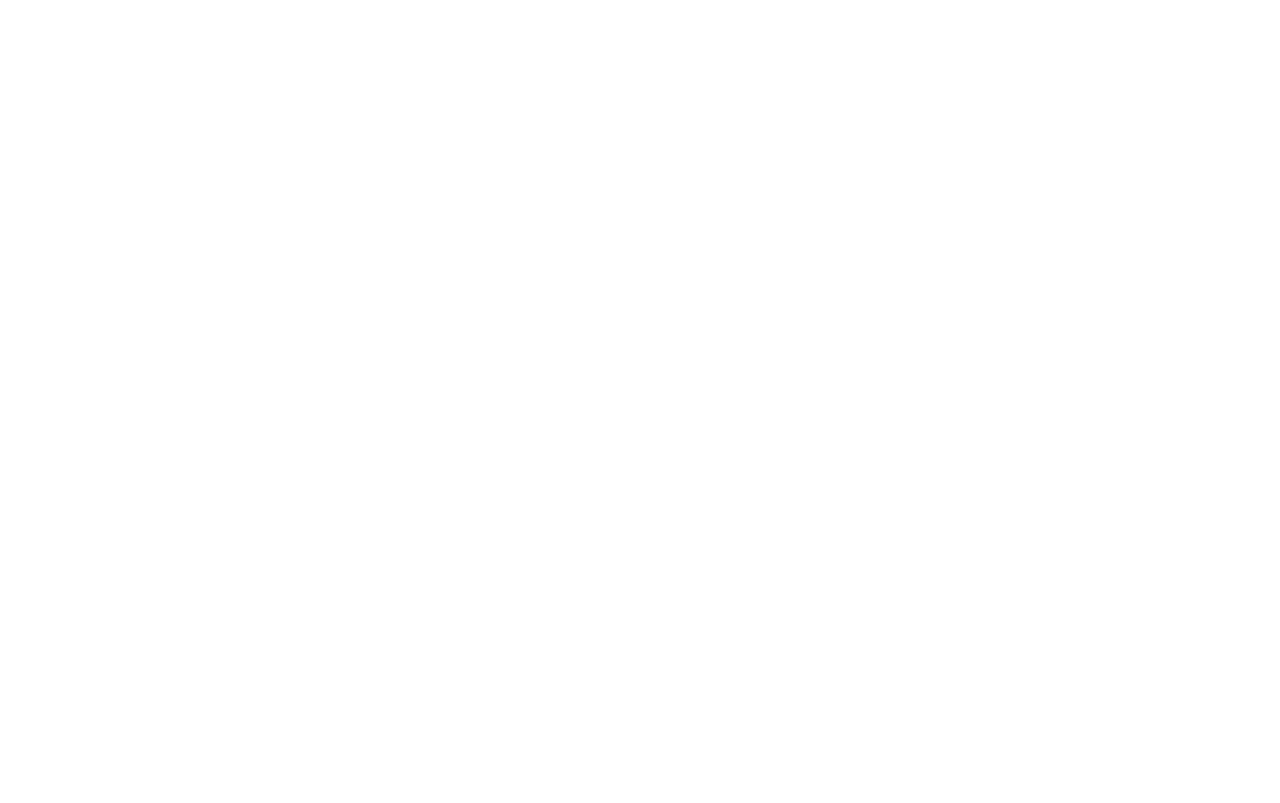
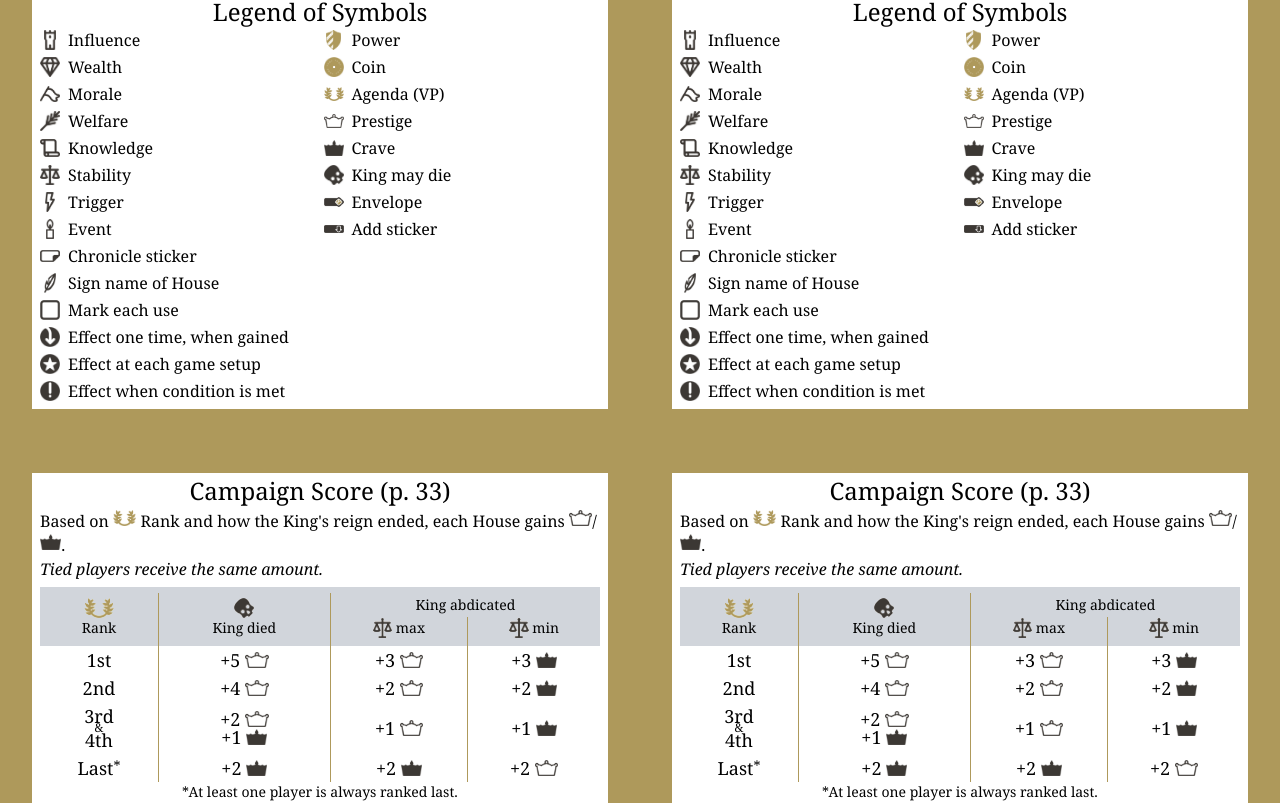
Before and after one commit to nick1n/heat, a Vue app: page /#/king in a window 1280 px wide. Shown: the part 517-1320 px from the top of the page. Before the commit the page ends 800 px from the top, so only its background shows below. Built offline with nearby package versions, Linux system fonts and the light colour scheme.

Commit message:
made 4 reference cards printable

```diff
--- a/src/views/KingAidView.vue
+++ b/src/views/KingAidView.vue
@@ -5,18 +5,18 @@
 const cardPhases = ref(false)
 const cardVote = ref(false)
 const cardResolution = ref(true)
-const cardEnd = ref(true)
-const cardScore = ref(true)
+const cardEnd = ref(false)
+const cardScore = ref(false)
 const cardSetup = ref(true)
 const cardLegacy = ref(true)
 </script>
 
 <template>
-  <div class="grid grid-cols-3 font-serif text-sm leading-normal">
-    <div v-for="i in 3" :key="i" class="hidden border-[1.5rem] border-b-[3rem] border-[#AE995B] p-2 pt-0">
+  <div class="grid grid-cols-2 font-serif text-sm leading-normal">
+    <div v-for="i in 4" :key="i" class="border-[2rem] border-[#AE995B] p-2 pt-0">
       <h2 class="text-center text-2xl leading-normal">Legend of Symbols</h2>
-      <div class="grid gap-1 text-base">
-        <div class="grid grid-cols-2 gap-1">
+      <div class="grid gap-[7px] text-base leading-5">
+        <div class="grid grid-cols-2 gap-[7px]">
           <IconText :icon="'influence'">Influence</IconText>
           <IconText :icon="'power'">Power</IconText>
           <IconText :icon="'wealth'">Wealth</IconText>
@@ -34,184 +34,157 @@
           <IconText :icon="'event'">Event</IconText>
           <IconText :icon="'sticker'">Add sticker</IconText>
         </div>
-        <IconText :icon="'chronicle'">Chronicle Sticker</IconText>
+        <IconText :icon="'chronicle'">Chronicle sticker</IconText>
+        <IconText :icon="'sign'">Sign name of House</IconText>
+        <IconText :icon="'mark'">Mark each use</IconText>
         <IconText :icon="'effect-one'">Effect one time, when gained</IconText>
         <IconText :icon="'effect-each'">Effect at each game setup</IconText>
         <IconText :icon="'effect-when'">Effect when condition is met</IconText>
       </div>
-      <table class="my-0 hidden w-full text-center text-sm">
-        <thead>
-          <tr>
-            <th class="border-r-2 border-gray-600 bg-gray-300 p-1 py-2 align-bottom font-normal" rowspan="2">
-              <img class="mx-auto h-5 mix-blend-multiply" src="/king/agenda.png" />Rank
-            </th>
-            <th class="border-r-2 border-gray-600 bg-gray-300 p-1 py-2 align-bottom font-normal" rowspan="2">
-              <img class="mx-auto h-5 mix-blend-multiply" src="/king/death.png" />King died
-            </th>
-            <th class="bg-gray-300 p-1 pt-2 font-normal" colspan="2">King abdicated</th>
-          </tr>
-          <tr>
-            <th class="border-r-2 border-gray-600 bg-gray-300 p-1 pb-2 font-normal"><img class="inline h-5 align-top mix-blend-multiply" src="/king/stability.png" /> max</th>
-            <th class="bg-gray-300 p-1 pb-2 font-normal"><img class="inline h-5 align-top mix-blend-multiply" src="/king/stability.png" /> min</th>
-          </tr>
-        </thead>
-        <tbody class="text-sm leading-normal">
-          <tr>
-            <td class="border-r-2 border-gray-600 p-1">1st</td>
-            <td class="border-r-2 border-gray-600 p-1">+5<img class="inline h-5 align-top" src="/king/prestige.png" /></td>
-            <td class="border-r-2 border-gray-600 p-1">+3<img class="inline h-5 align-top" src="/king/prestige.png" /></td>
-            <td class="p-1">+3<img class="inline h-5 align-top" src="/king/crave.png" /></td>
-          </tr>
-          <tr>
-            <td class="border-r-2 border-gray-600 p-1">2nd</td>
-            <td class="border-r-2 border-gray-600 p-1">+4<img class="inline h-5 align-top" src="/king/prestige.png" /></td>
-            <td class="border-r-2 border-gray-600 p-1">+2<img class="inline h-5 align-top" src="/king/prestige.png" /></td>
-            <td class="p-1">+2<img class="inline h-5 align-top" src="/king/crave.png" /></td>
-          </tr>
-          <tr>
-            <td class="border-r-2 border-gray-600 p-1">
-              3rd
-              <div class="-my-4 text-base">&amp;</div>
-              4th
-            </td>
-            <td class="border-r-2 border-gray-600 p-1">
-              +2<img class="inline h-5 align-top" src="/king/prestige.png" />+1<img class="inline h-5 align-top" src="/king/crave.png" />
-            </td>
-            <td class="border-r-2 border-gray-600 p-1">+1<img class="inline h-5 align-top" src="/king/prestige.png" /></td>
-            <td class="p-1">+1<img class="inline h-5 align-top" src="/king/crave.png" /></td>
-          </tr>
-          <tr class="hidden">
-            <td class="border-r-2 border-gray-600 p-1">4th</td>
-            <td class="border-r-2 border-gray-600 p-1">
-              +2<img class="inline h-5 align-top" src="/king/prestige.png" />+1<img class="inline h-5 align-top" src="/king/crave.png" />
-            </td>
-            <td class="border-r-2 border-gray-600 p-1">+1<img class="inline h-5 align-top" src="/king/prestige.png" /></td>
-            <td class="p-1">+1<img class="inline h-5 align-top" src="/king/crave.png" /></td>
-          </tr>
-          <tr>
-            <td class="border-r-2 border-gray-600 p-1">Last</td>
-            <td class="border-r-2 border-gray-600 p-1">+2<img class="inline h-5 align-top" src="/king/crave.png" /></td>
-            <td class="border-r-2 border-gray-600 p-1">+2<img class="inline h-5 align-top" src="/king/crave.png" /></td>
-            <td class="p-1">+2<img class="inline h-5 align-top" src="/king/prestige.png" /></td>
-          </tr>
-        </tbody>
-      </table>
     </div>
 
     <!-- Score -->
-    <div v-for="i in 3" :key="i" class="border-[1.5rem] border-b-[3rem] border-[#AE995B] p-2 pt-0">
+    <div v-for="i in 4" :key="i" class="border-[2rem] border-[#AE995B] p-2 pt-0 text-base">
       <button class="w-full" @click="() => (cardScore = !cardScore)">
         <h2 class="text-center text-2xl leading-normal">Campaign Score (p. 33)</h2>
       </button>
       <div class="" :class="{ hidden: cardScore }">
         <div>
-          Based on <img class="inline h-4 align-top" src="/king/agenda.png" /> rank, and how the King's reign ended, each House gains
-          <img class="inline h-4 align-top" src="/king/prestige.png" />/<img class="inline h-4 align-top" src="/king/crave.png" />.
+          Based on <img class="inline h-4 align-text-top" src="/king/agenda.png" /> Rank and how the King's reign ended, each House gains
+          <img class="inline h-4 align-text-top" src="/king/prestige.png" />/<img class="inline h-4 align-text-top" src="/king/crave.png" />.
         </div>
-        <div class="pl-0">
-          <em>Tied players receive the same amount.</em>
-        </div>
-        <div>Always at least one player in last rank.</div>
-        <table class="my-1 w-full text-center">
-          <thead>
+        <div class="pl-0"><em>Tied players receive the same amount.</em></div>
+        <table class="mt-[6px] w-full border-t-[6px] border-gray-300 text-center">
+          <thead class="text-sm">
             <tr>
-              <th class="border-r-2 border-gray-600 bg-gray-300 p-1 py-2 align-bottom font-normal" rowspan="2">
-                <img class="mx-auto h-5 mix-blend-multiply" src="/king/agenda.png" />Rank
+              <th class="border-r-[1px] border-[#AE995B] bg-gray-300 p-[2px] pb-2 align-bottom font-normal" rowspan="2">
+                <img class="mx-auto h-5 mix-blend-darken" src="/king/agenda.png" />Rank
               </th>
-              <th class="border-r-2 border-gray-600 bg-gray-300 p-1 py-2 align-bottom font-normal" rowspan="2">
-                <img class="mx-auto h-5 mix-blend-multiply" src="/king/death.png" />King died
+              <th class="border-r-[1px] border-[#AE995B] bg-gray-300 p-[2px] pb-2 align-bottom font-normal" rowspan="2">
+                <img class="mx-auto h-5 mix-blend-darken" src="/king/death.png" />King died
               </th>
-              <th class="bg-gray-300 p-1 font-normal" colspan="2">King abdicated</th>
+              <th class="bg-gray-300 p-[2px] font-normal" colspan="2">King abdicated</th>
             </tr>
             <tr>
-              <th class="border-r-2 border-gray-600 bg-gray-300 p-1 font-normal"><img class="inline h-5 align-top mix-blend-multiply" src="/king/stability.png" /> max</th>
-              <th class="bg-gray-300 p-1 font-normal"><img class="inline h-5 align-top mix-blend-multiply" src="/king/stability.png" /> min</th>
+              <th class="border-r-[1px] border-[#AE995B] bg-gray-300 pb-2 font-normal"><img class="inline h-5 align-top mix-blend-darken" src="/king/stability.png" /> max</th>
+              <th class="bg-gray-300 pb-2 font-normal"><img class="inline h-5 align-top mix-blend-darken" src="/king/stability.png" /> min</th>
             </tr>
           </thead>
           <tbody class="text-lg leading-4">
             <tr>
-              <td class="border-r-2 border-gray-600 p-[2px]">1st</td>
-              <td class="border-r-2 border-gray-600 p-[2px]">+5<img class="inline h-4 align-top" src="/king/prestige.png" /></td>
-              <td class="border-r-2 border-gray-600 p-[2px]">+3<img class="inline h-4 align-top" src="/king/prestige.png" /></td>
-              <td class="p-1">+3<img class="inline h-4 align-top" src="/king/crave.png" /></td>
+              <td class="border-r-[1px] border-[#AE995B] p-[2px] py-[6px]">1st</td>
+              <td class="border-r-[1px] border-[#AE995B] p-[2px] py-[6px]">+5 <img class="inline h-4 align-top" src="/king/prestige.png" /></td>
+              <td class="border-r-[1px] border-[#AE995B] p-[2px] py-[6px]">+3 <img class="inline h-4 align-top" src="/king/prestige.png" /></td>
+              <td class="p-[2px] py-[6px]">+3 <img class="inline h-4 align-top" src="/king/crave.png" /></td>
             </tr>
             <tr>
-              <td class="border-r-2 border-gray-600 p-[2px]">2nd</td>
-              <td class="border-r-2 border-gray-600 p-[2px]">+4<img class="inline h-4 align-top" src="/king/prestige.png" /></td>
-              <td class="border-r-2 border-gray-600 p-[2px]">+2<img class="inline h-4 align-top" src="/king/prestige.png" /></td>
-              <td class="p-1">+2<img class="inline h-4 align-top" src="/king/crave.png" /></td>
+              <td class="border-r-[1px] border-[#AE995B] p-[2px] py-[6px]">2nd</td>
+              <td class="border-r-[1px] border-[#AE995B] p-[2px] py-[6px]">+4 <img class="inline h-4 align-top" src="/king/prestige.png" /></td>
+              <td class="border-r-[1px] border-[#AE995B] p-[2px] py-[6px]">+2 <img class="inline h-4 align-top" src="/king/prestige.png" /></td>
+              <td class="p-[2px] py-[6px]">+2 <img class="inline h-4 align-top" src="/king/crave.png" /></td>
             </tr>
             <tr>
-              <td class="border-r-2 border-gray-600 p-[2px]">
+              <td class="border-r-[1px] border-[#AE995B] p-[2px] py-[6px]">
                 3rd
                 <div class="-my-1 text-xs">&amp;</div>
                 4th
               </td>
-              <td class="border-r-2 border-gray-600 p-[2px]">
-                +2<img class="inline h-4 align-top" src="/king/prestige.png" />+1<img class="inline h-4 align-top" src="/king/crave.png" />
+              <td class="border-r-[1px] border-[#AE995B] p-[2px] py-[6px]">
+                <div>+2 <img class="inline h-4 align-top" src="/king/prestige.png" /></div>
+                <div class="pt-[2px]">+1 <img class="inline h-4 align-top" src="/king/crave.png" /></div>
               </td>
-              <td class="border-r-2 border-gray-600 p-[2px]">+1<img class="inline h-4 align-top" src="/king/prestige.png" /></td>
-              <td class="p-1">+1<img class="inline h-4 align-top" src="/king/crave.png" /></td>
+              <td class="border-r-[1px] border-[#AE995B] p-[2px] py-[6px]">+1 <img class="inline h-4 align-top" src="/king/prestige.png" /></td>
+              <td class="p-[2px] py-[6px]">+1 <img class="inline h-4 align-top" src="/king/crave.png" /></td>
             </tr>
             <tr class="hidden">
-              <td class="border-r-2 border-gray-600 p-[2px]">4th</td>
-              <td class="border-r-2 border-gray-600 p-[2px]">
-                +2<img class="inline h-4 align-top" src="/king/prestige.png" />+1<img class="inline h-4 align-top" src="/king/crave.png" />
+              <td class="border-r-[1px] border-[#AE995B] p-[2px] py-[6px]">4th</td>
+              <td class="border-r-[1px] border-[#AE995B] p-[2px] py-[6px]">
+                +2 <img class="inline h-4 align-top" src="/king/prestige.png" />+1 <img class="inline h-4 align-top" src="/king/crave.png" />
               </td>
-              <td class="border-r-2 border-gray-600 p-[2px]">+1<img class="inline h-4 align-top" src="/king/prestige.png" /></td>
-              <td class="p-1">+1<img class="inline h-4 align-top" src="/king/crave.png" /></td>
+              <td class="border-r-[1px] border-[#AE995B] p-[2px] py-[6px]">+1 <img class="inline h-4 align-top" src="/king/prestige.png" /></td>
+              <td class="p-[2px] py-[6px]">+1 <img class="inline h-4 align-top" src="/king/crave.png" /></td>
             </tr>
             <tr>
-              <td class="border-r-2 border-gray-600 p-[2px]">Last</td>
-              <td class="border-r-2 border-gray-600 p-[2px]">+2<img class="inline h-4 align-top" src="/king/crave.png" /></td>
-              <td class="border-r-2 border-gray-600 p-[2px]">+2<img class="inline h-4 align-top" src="/king/crave.png" /></td>
-              <td class="p-1">+2<img class="inline h-4 align-top" src="/king/prestige.png" /></td>
+              <td class="border-r-[1px] border-[#AE995B] p-[2px] py-[6px]">Last<span class="align-top text-sm leading-[12px]">*</span></td>
+              <td class="border-r-[1px] border-[#AE995B] p-[2px] py-[6px]">+2 <img class="inline h-4 align-top" src="/king/crave.png" /></td>
+              <td class="border-r-[1px] border-[#AE995B] p-[2px] py-[6px]">+2 <img class="inline h-4 align-top" src="/king/crave.png" /></td>
+              <td class="p-[2px] py-[6px]">+2 <img class="inline h-4 align-top" src="/king/prestige.png" /></td>
             </tr>
           </tbody>
         </table>
-        <div class="flex items-center gap-2 text-xs">
+        <div class="mb-2 text-center text-sm"><div>*At least one player is always ranked last.</div></div>
+        <div class="flex items-center gap-2 text-sm leading-4">
           <div class="flex h-6 w-12 items-center justify-center"><img class="w-full" src="/king/prestige.png" /></div>
           <div>Prestige: the legacy of your House as a promoter of the Kingdom of Ankist.</div>
         </div>
-        <div class="flex items-center gap-2 pt-1 text-xs">
+        <div class="flex items-center gap-2 pt-[6px] text-sm leading-4">
           <div class="flex h-6 w-12 items-center justify-center"><img class="w-full" src="/king/crave.png" /></div>
           <div>Crave: the legacy of your House in a struggle for power with other Houses.</div>
         </div>
       </div>
     </div>
 
-    <div v-for="i in 3" :key="i" class="hidden border-[1.5rem] border-[#AE995B]">
-      <div class="p-2 pt-0">
+    <div v-for="i in 4" :key="i" class="border-[2rem] border-[#AE995B] p-2 pt-0">
       <button class="w-full" @click="() => (cardVote = !cardVote)">
-          <h2 class="text-left text-xl leading-normal">Vote of the Council (p. 16)</h2>
+        <h2 class="text-xl leading-normal">Vote of the Council (p. 16)</h2>
       </button>
       <div :class="{ hidden: cardVote }">
-          <div>Starting with the Leader.</div>
-          <div>Each player chooses 1 of the following:</div>
-          <div class="ml-4"><em>Choice cannot be changed later.</em></div>
-          <div>&#8227; Bid <img class="inline h-5 align-top" src="/king/power.png" /> on <strong>Aye</strong> or <strong>Nay</strong></div>
-          <div class="ml-4"><em>May increase existing bid.</em></div>
-          <div class="ml-4">
+        <div class="">Starting with the Leader, choose 1 of the following, <em>it cannot be changed later:</em></div>
+        <div class="ml-4">● Bid at least 1 <img class="inline h-5 align-top" src="/king/power.png" /> on <strong>Aye</strong> or <strong>Nay</strong></div>
+        <div class="ml-12"><em>May increase existing bid.</em></div>
+        <div class="ml-12">
           <em>If new high bid, seize <img class="inline h-5 align-top" src="/king/leader.png" /> Leader.</em>
         </div>
+        <div class="ml-4">
+          ● Pass to become <img class="inline h-5 align-top" src="/king/moderator.png" /> <strong>Moderator</strong> +1
+          <img class="inline h-5 align-top" src="/king/coin.png" />
+        </div>
+        <div class="ml-12"><em>Max one player each vote.</em></div>
+        <div class="ml-4">● Pass to <strong>Gather Power</strong> +1 <img class="inline h-5 align-top" src="/king/coin.png" /></div>
+        <div class="pl-6 -indent-6">Bargains are binding if <img class="inline h-5 align-top" src="/king/coin.png" /> is exchanged.</div>
+        <div class="pb-2 pl-6 -indent-6">Continue clockwise to player before Leader.</div>
+        <div class="mx-auto mb-[1px] w-1/2 border-b-[1px] border-[#AE995B] pt-[3px]"></div>
+        <div class="pl-6 pt-2 -indent-6">
+          Highest total <img class="inline h-5 align-top" src="/king/power.png" /> bid <strong>wins vote</strong> and takes <br />
+          <img class="inline h-5 align-top" src="/king/leader.png" /> Leader. <em>Moderator breaks ties</em>.
+        </div>
+        <div class="pl-6 -indent-6">All players who Gather Power equally share <img class="inline h-5 align-top" src="/king/power.png" /> from the Balance.</div>
+        <div class="pl-6 -indent-6">Losing side reclaims all their <img class="inline h-5 align-top" src="/king/power.png" /> bid.</div>
+        <div class="pl-6 -indent-6">Winning side places all their <img class="inline h-5 align-top" src="/king/power.png" /> bid onto the Balance for future votes.</div>
+      </div>
+    </div>
+
+    <div v-for="i in 4" :key="i" class="border-[2rem] border-[#AE995B] p-2 pt-0">
+      <button class="w-full" @click="() => (cardEnd = !cardEnd)">
+        <h2 class="text-center text-xl leading-normal">End of the Game (p. 30)</h2>
+      </button>
+      <div :class="{ hidden: cardEnd }">
         <div>
-            &#8227; Pass to become <img class="inline h-5 align-top" src="/king/moderator.png" /> <strong>Moderator</strong> +1<img
-              class="inline h-5 align-top"
-              src="/king/coin.png"
-            />
+          When King <img class="inline h-5 align-top" src="/king/stability.png" /> <strong>abdicates</strong> or <img class="inline h-5 align-top" src="/king/death.png" />
+          {{ ' ' }}
+          <strong>dies</strong>.
         </div>
-          <div class="ml-4"><em>Max one player each vote.</em></div>
-          <div>&#8227; Pass to <strong>Gather Power</strong> +1<img class="inline h-5 align-top" src="/king/coin.png" /></div>
-          <div class="pl-4 -indent-4">Bargains are binding if <img class="inline h-5 align-top" src="/king/coin.png" /> is exchanged</div>
-          <div class="pb-2 pl-4 -indent-4">Continue clockwise to latest Leader.</div>
-          <div class="mx-auto w-1/2 border-b-2 border-black"></div>
-          <div class="pl-4 pt-2 -indent-4">
-            Highest total <img class="inline h-5 align-top" src="/king/power.png" /> bid <strong>wins vote</strong> and takes Leader. <em>Moderator breaks ties</em>.
+        <div>
+          <strong>Calculate <img class="inline h-5 align-top" src="/king/agenda.png" /> Scores</strong> (p. 30)
         </div>
-          <div class="pl-4 -indent-4">All players who Gather Power now equally share <img class="inline h-5 align-top" src="/king/power.png" /> from Balance.</div>
-          <div class="pl-4 -indent-4">Losing side reclaim all their <img class="inline h-5 align-top" src="/king/power.png" /> bid.</div>
-          <div class="pl-4 -indent-4">Winning side spend all their <img class="inline h-5 align-top" src="/king/power.png" /> bid to Balance for future votes.</div>
+        <div class="ml-6">Secret Agenda Cards:</div>
+        <div class="ml-12">Resource Goal + <img class="inline h-5 align-top" src="/king/coin.png" /> Ranking</div>
+        <div class="ml-6">Open Agenda Tokens (±3 <img class="inline h-5 align-top" src="/king/agenda.png" />, ±1 <img class="inline h-5 align-top" src="/king/agenda.png" />)</div>
+        <div class="ml-6">Power Majority (+2 <img class="inline h-5 align-top" src="/king/agenda.png" />, +1 <img class="inline h-5 align-top" src="/king/agenda.png" />)</div>
+        <div class="ml-6">
+          <em>All ties score the same <img class="inline h-5 align-top" src="/king/agenda.png" /> amount.</em>
         </div>
+        <div><strong>Mark Realm Chronicles</strong> (p. 33)</div>
+        <div class="ml-6">Record each Ranking and Score.</div>
+        <div class="ml-6">Gain <img class="inline h-5 align-top" src="/king/prestige.png" /> Prestige, <img class="inline h-5 align-top" src="/king/crave.png" /> Crave.</div>
+        <div class="ml-6">1st rank House names next King.</div>
+        <div><strong>Check House Achievements</strong> <img class="inline h-5 align-top" src="/king/achievements.png" /> (p. 34)</div>
+        <div><strong>Update House Alignments</strong> (p. 34)</div>
+        <div><strong>Save Game</strong> (p. 34)</div>
+        <div class="ml-6">Shuffle <img class="inline h-5 align-top" src="/king/trigger.png" /> Trigger + Dilemma deck</div>
+        <div class="ml-6">Trash resolved cards</div>
+        <div class="ml-6">Secret Agenda + Vote cards</div>
+        <div class="ml-6">Save all Story + <img class="inline h-5 align-top" src="/king/event.png" /> Event cards</div>
       </div>
     </div>
 
```
Lines whose indentation alone changed are shown as unchanged.
